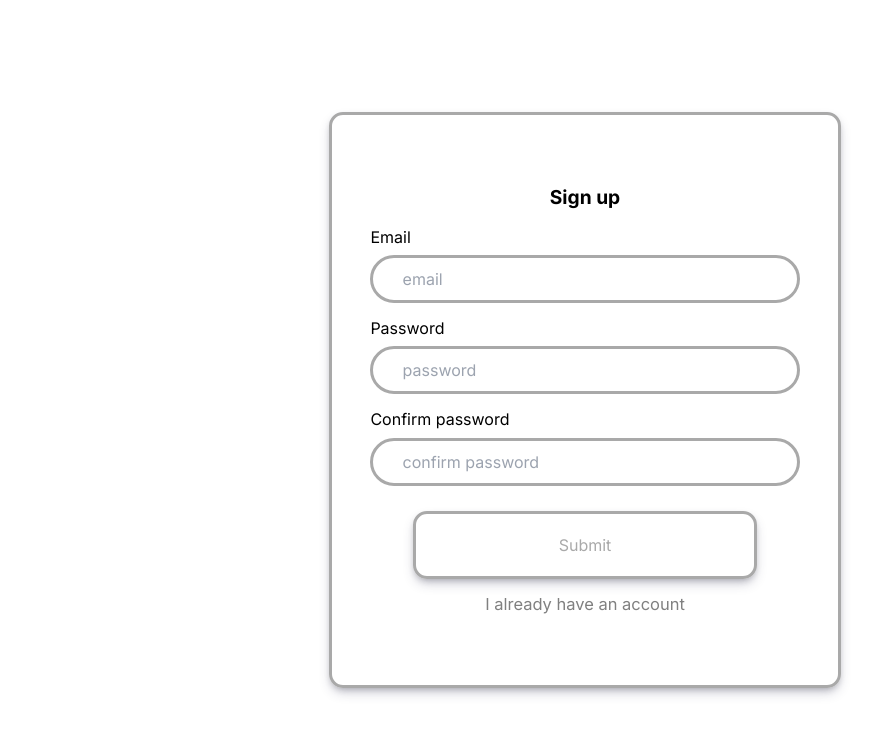
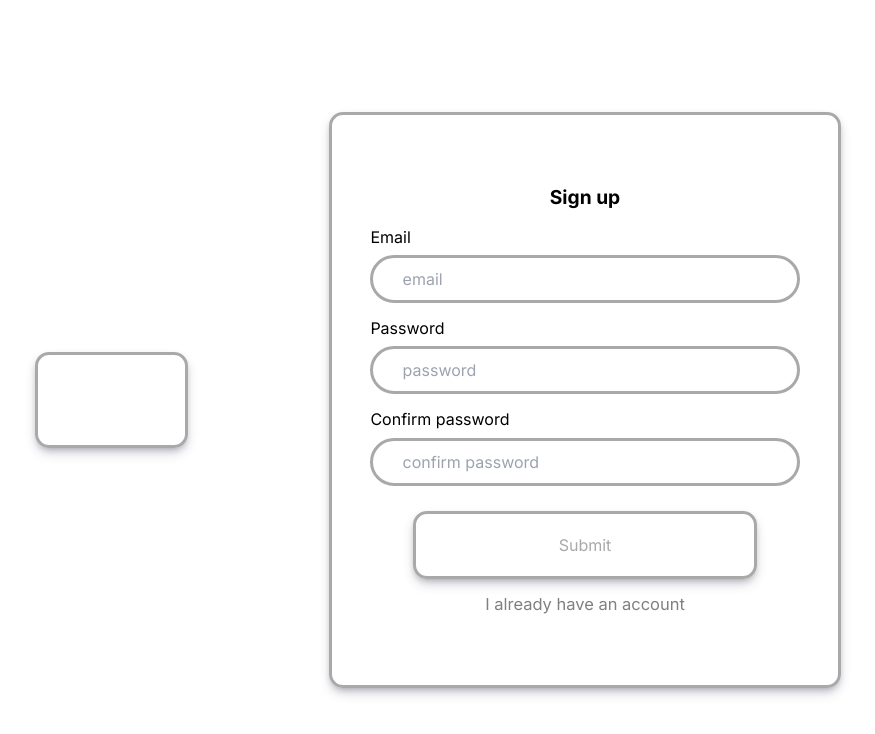
Before and after one commit to RogerIvan898/todo, a Next.js app in the folder client/: page /auth/sign-up in a window 1280 px wide. Shown: the top 734 px of the page, without its empty margins (55-930 px from the left). Built offline with nearby package versions, Linux system fonts and the light colour scheme.

Commit message:
refactor: create common component for auth page

```diff
--- a/client/src/app/auth/sign-in/page.tsx
+++ b/client/src/app/auth/sign-in/page.tsx
@@ -1,10 +1,8 @@
 'use client'
 
-import style from './sign-in.module.scss'
 import AuthForm from "../../../components/cusom/auth-form/index";
-import Layout from "../../../components/ui/layout/index";
 import {api} from "../../../api";
-import BackButton from "../../../components/cusom/back-button/index";
+import AuthPageLayout from "../../../components/page/auth-page-layout/index";
 
 const SignIn = () => {
   const handleLogin = async (formData: FormData) => {
@@ -20,15 +18,14 @@ const SignIn = () => {
   }
 
   return (
-    <Layout>
-      <BackButton className={style.button}/>
+    <AuthPageLayout>
       <AuthForm title={'Sign in'}
                 showConfirmPassword={false}
                 switchFormText={'I have no account'}
                 onSwitch={''}
                 onSubmit={handleLogin}
       />
-    </Layout>
+    </AuthPageLayout>
   );
 };
 
--- a/client/src/app/auth/sign-up/page.tsx
+++ b/client/src/app/auth/sign-up/page.tsx
@@ -4,6 +4,7 @@ import AuthForm from "../../../components/cusom/auth-form/index";
 import {api} from "../../../api";
 import {AuthContext} from "../../../components/context/auth-context";
 import Layout from "../../../components/ui/layout/index";
+import AuthPageLayout from "../../../components/page/auth-page-layout/index";
 
 const Page = () => {
   const { userId, login } = useContext(AuthContext)
@@ -34,15 +35,15 @@ const Page = () => {
   }
 
   return (
-    <Layout>
+    <AuthPageLayout>
       <AuthForm
         title={'Sign up'}
         onSubmit={handleRegistration}
         showConfirmPassword={true}
         switchFormText={'I already have an account'}
-        onSwitch={''}
+        onSwitch={'/auth/sign-in'}
       />
-    </Layout>
+    </AuthPageLayout>
   );
 };
 
--- a/client/src/components/cusom/auth-form/index.tsx
+++ b/client/src/components/cusom/auth-form/index.tsx
@@ -4,6 +4,7 @@ import style from './auth-form.module.scss'
 import {ChangeEvent, Dispatch, FC, SetStateAction, useState} from 'react';
 import Container from "../../ui/container/index";
 import Input from "../../ui/input/index";
+import Link from "next/link";
 
 interface AuthFormProps {
   title: string
@@ -17,7 +18,8 @@ const AuthForm: FC<AuthFormProps> = ({
                                        title,
                                        onSubmit,
                                        showConfirmPassword,
-                                       switchFormText
+                                       switchFormText,
+                                       onSwitch,
 }) => {
   const [email, setEmail] = useState('')
   const [password, setPassword] = useState('')
@@ -89,7 +91,7 @@ const AuthForm: FC<AuthFormProps> = ({
         className={style.submitButton}>
         Submit
       </Container>
-      <a href={''}>{ switchFormText }</a>
+      <Link href={onSwitch}>{ switchFormText }</Link>
     </Container >
   );
 };
--- /dev/null
+++ b/client/src/components/page/auth-page-layout/auth-page-layout.module.scss
@@ -0,0 +1,4 @@
+.button{
+  position: absolute;
+  left: 7vw;
+}
--- /dev/null
+++ b/client/src/components/page/auth-page-layout/index.tsx
@@ -0,0 +1,15 @@
+import React, {FC, ReactNode} from 'react';
+import style from './auth-page-layout.module.scss'
+import Layout from "../../ui/layout/index";
+import BackButton from "../../cusom/back-button/index";
+
+const AuthPageLayout: FC = ({children}: ReactNode) => {
+  return (
+    <Layout>
+      <BackButton className={style.button}/>
+      {children}
+    </Layout>
+  );
+};
+
+export default AuthPageLayout;
```
